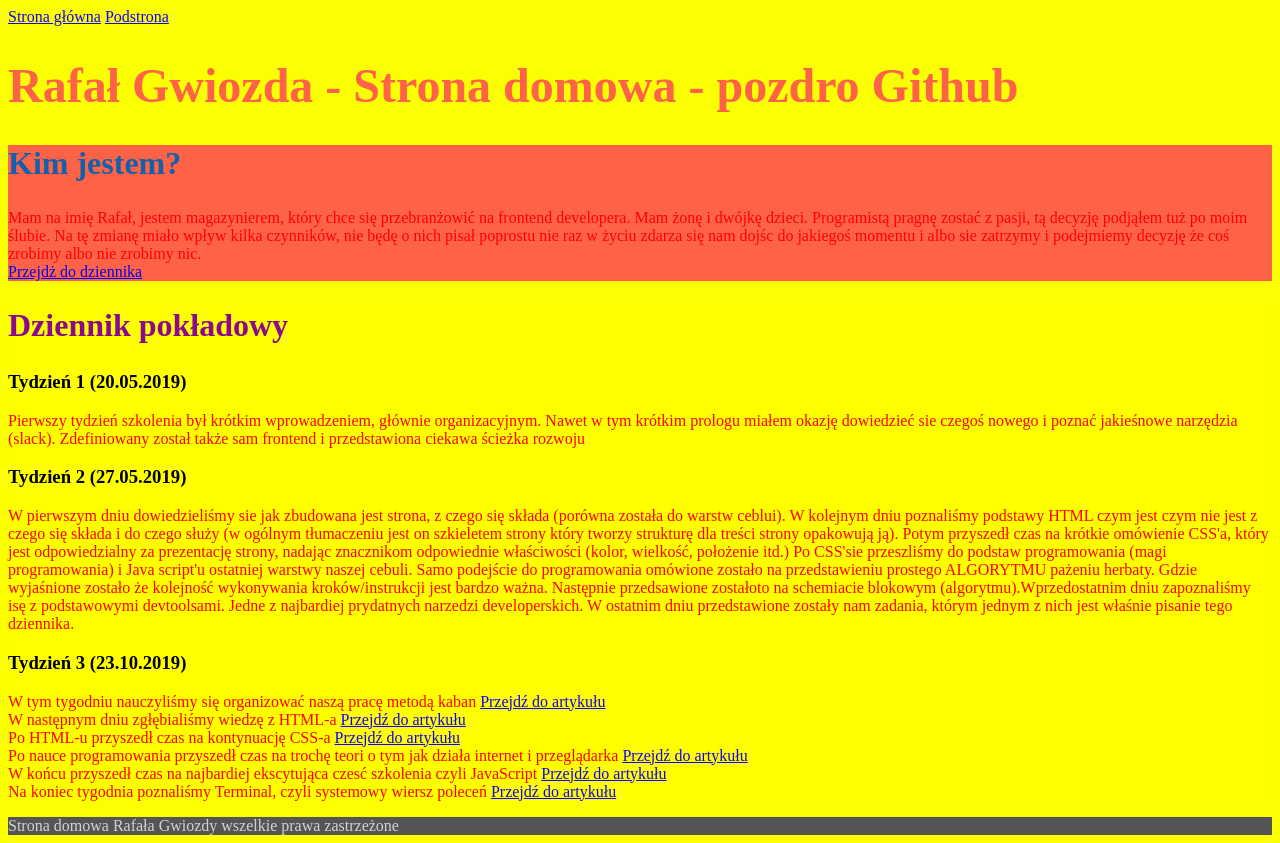
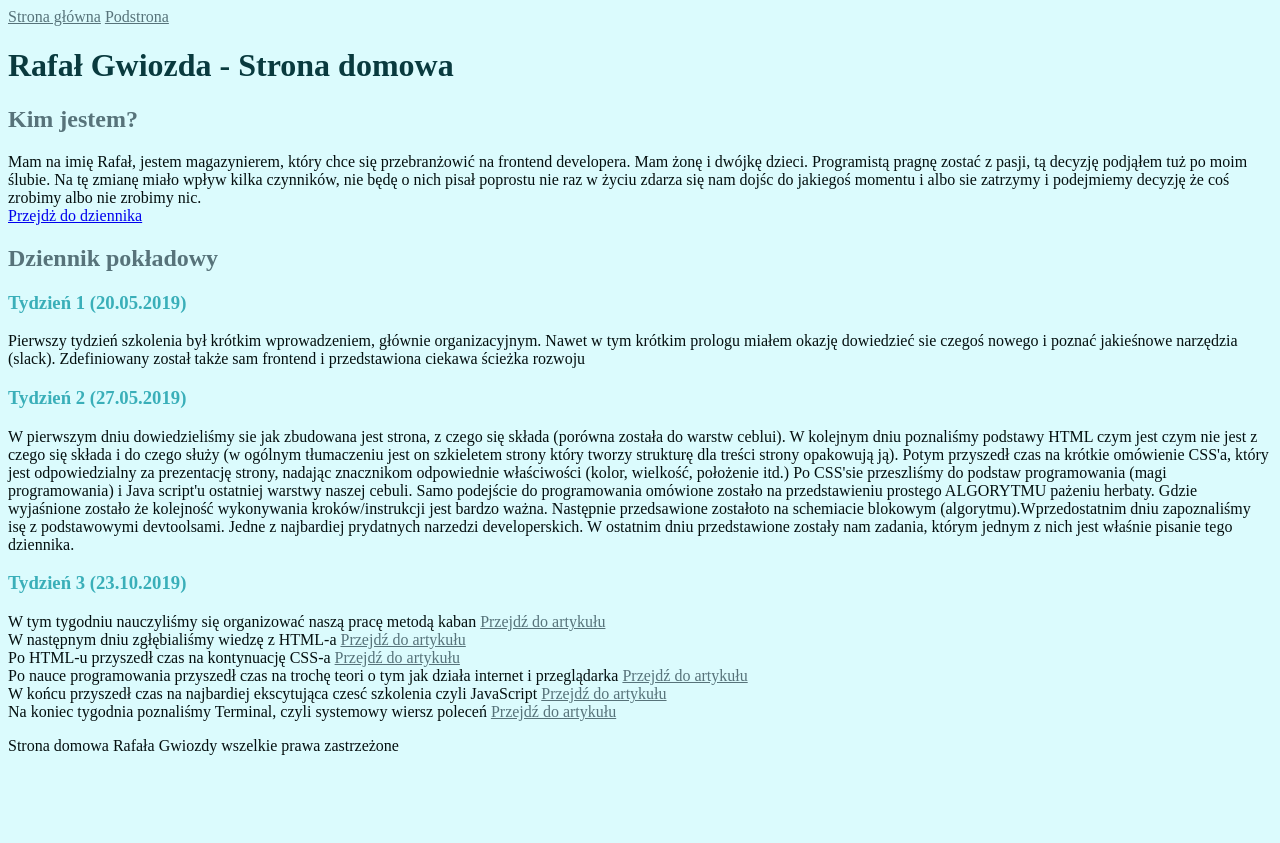
Before and after one commit to RafalGwiozda/homepage, a plain HTML site: page index.html in a window 1280 px wide. After the commit the page ends 800 px from the top, so only its background shows below. Drawn offline with Linux system fonts and the light colour scheme.

Commit message:
feat:css changes

```diff
--- a/index.html
+++ b/index.html
@@ -16,7 +16,7 @@
 	</header>
 	<main class="main">
 		<header>
-			<h1 class="mainHeader">Rafał Gwiozda - Strona domowa - pozdro Github</h1>
+			<h1 class="mainHeader">Rafał Gwiozda - Strona domowa</h1>
 		</header>
 		<section class="personalSection">
 			<h2 class="sectionHeader">Kim jestem?</h2>
@@ -32,7 +32,7 @@
 		<section class="dziennik" id="dziennik">
 			<h2 class="diaryHeader">Dziennik pokładowy</h2>
 			<section>
-				<h3 class="weekSection">Tydzień 1 (20.05.2019)</h3>
+				<h3 class="weekH3">Tydzień 1 (20.05.2019)</h3>
 				<p class="paragraph">
 					Pierwszy tydzień szkolenia był krótkim wprowadzeniem, głównie organizacyjnym. Nawet w tym
 					krótkim prologu miałem okazję dowiedzieć sie czegoś nowego i poznać jakieśnowe narzędzia
@@ -40,7 +40,7 @@
 					ścieżka rozwoju
 				</p>
 				</section>
-			<section class="h3Section">
+			<section class="weekH3">
 				<h3>Tydzień 2 (27.05.2019)</h3>
 				<p class="paragraph">
 					W pierwszym dniu dowiedzieliśmy sie jak zbudowana jest strona, z czego się składa (porówna
@@ -60,7 +60,7 @@
 				</p>
 			</section>
 			<section>
-				<h3>Tydzień 3 (23.10.2019)</h3>
+				<h3 class="weekH3">Tydzień 3 (23.10.2019)</h3>
 				<p class="paragraph">
 					W tym tygodniu nauczyliśmy się organizować naszą pracę metodą kaban
 					<a class="link" href="kaban.html">Przejdź do artykułu</a><br>
--- a/style.css
+++ b/style.css
@@ -1,31 +1,27 @@
 body {
-    background: #fbff01;
+    background: rgb(219, 251, 253);
 }
 .mainHeader {
-    color: tomato;
-    font-size: 48px;
+    color: #093A3E;
 }
-.sectionHeader {
-    color: #1460aa;
-    font-size: 32px;
-}
-.diaryHeader {
-    color: #8a098f;
-    font-size: 32px;
+.sectionHeader, .diaryHeader {
+    color: #57737A;
 }
 .paragraph {
-    color: rgb(255, 0, 0);
+    color: #040F0F;
 }
 .dziennik {
-    background: yellow;
+
 }
 .personalSection{
-    background: tomato;
+
 }
 .link {
-color: rgb(17, 0, 252);
+color: #57737A;
 }
 footer {
-    color: rgb(211, 211, 211);
-    background: rgb(85, 85, 85);
+    color: #040F0F;
 }
+.weekH3 {
+color: #3AAFB9;
+}
```
